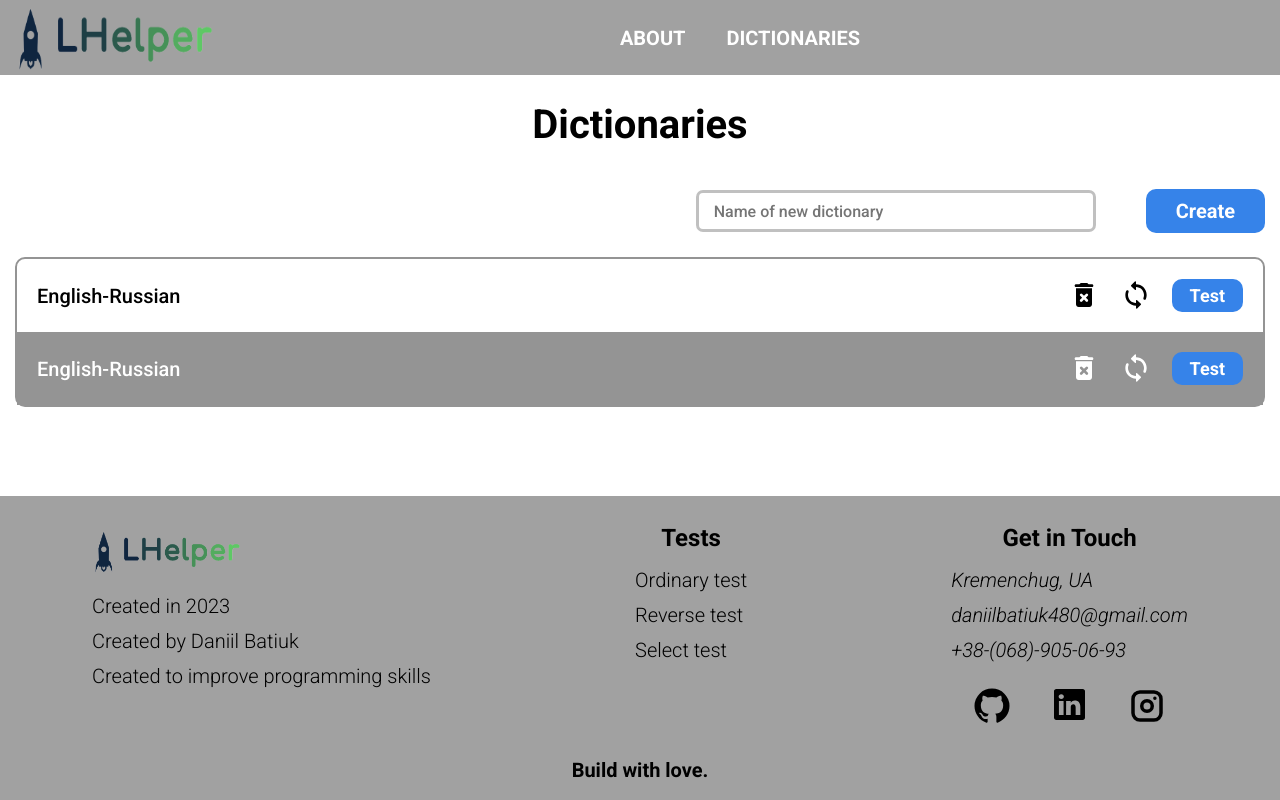
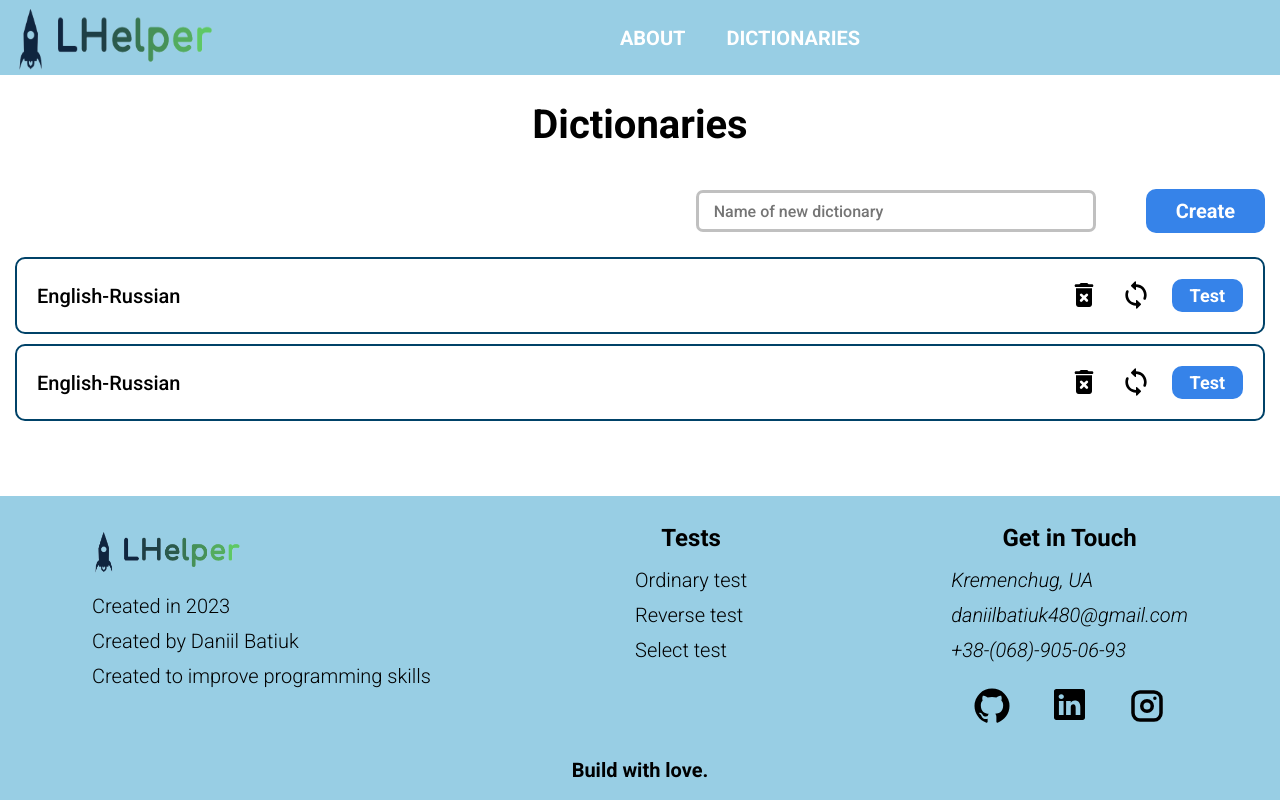
Before and after one commit to DaniilBatiuk/Remember_Helper, a Next.js app in the folder client/: page /dictionaries in a window 1280 px wide. Built offline with nearby package versions, Linux system fonts and the light colour scheme.

Commit message:
update styles

```diff
--- a/client/src/assets/styles/globals.scss
+++ b/client/src/assets/styles/globals.scss
@@ -89,6 +89,6 @@ main {
   transition: color 0.2s ease;
 
   &:hover {
-    color: #ece06c;
+    color: #3998af;
   }
 }
--- /dev/null
+++ b/client/src/assets/styles/variables.scss
@@ -0,0 +1 @@
+$backgroundColor: rgb(152, 206, 228);
--- a/client/src/components/Dictionaries/Dictionaries.scss
+++ b/client/src/components/Dictionaries/Dictionaries.scss
@@ -43,11 +43,9 @@
 
   &__list {
     margin-top: 20px;
-    border: 2px solid rgb(148, 148, 148);
-    border-radius: 10px;
     display: flex;
     flex-direction: column;
-    row-gap: 20px;
+    row-gap: 10px;
   }
 
   &__item {
@@ -59,19 +57,12 @@
   justify-content: space-between;
   align-items: center;
   padding: 20px;
+  border: 2px solid rgb(0, 66, 104);
+  border-radius: 10px;
+  transition: background-color 0.3s ease;
 
-  &:nth-child(odd) {
-    padding-bottom: 0px;
-    padding-top: 0px;
-  }
-
-  &:first-child {
-    padding-top: 20px;
-  }
-
-  &:nth-child(even) {
-    background-color: rgb(148, 148, 148);
-    color: white;
+  &:hover {
+    background-color: rgb(203, 239, 253);
   }
 
   &__title {
--- a/client/src/components/Footer/Footer.scss
+++ b/client/src/components/Footer/Footer.scss
@@ -1,10 +1,13 @@
+@import '../../assets/styles/variables.scss';
+
 .footer {
-  background-color: rgb(161, 161, 161);
+  background-color: $backgroundColor;
 
   &__container {
     margin-top: 30px;
     font-size: 20px;
   }
+
   &__list {
     display: flex;
     justify-content: space-around;
@@ -23,6 +26,7 @@
     padding-bottom: 20px;
   }
 }
+
 .column {
   display: flex;
   flex-direction: column;
--- a/client/src/components/Header/Header.scss
+++ b/client/src/components/Header/Header.scss
@@ -1,9 +1,10 @@
 @import '../../assets/styles/globals.scss';
+@import '../../assets/styles/variables.scss';
 
 .header {
   position: relative;
   width: 100%;
-  background-color: rgb(161, 161, 161);
+  background-color: $backgroundColor;
 
   &__container {
     display: flex;
@@ -48,7 +49,7 @@
   &__body {
     @media (max-width: 767.98px) {
       position: fixed;
-      background-color: rgb(161, 161, 161);
+      background-color: $backgroundColor;
       width: 100vw;
       height: 100vh;
       left: -110%;
--- a/client/src/components/Home/Home.scss
+++ b/client/src/components/Home/Home.scss
@@ -118,7 +118,7 @@
 
     &:hover {
       color: black;
-      background-color: rgb(221, 221, 221);
+      background-color: rgb(201, 201, 201);
     }
   }
 
```
